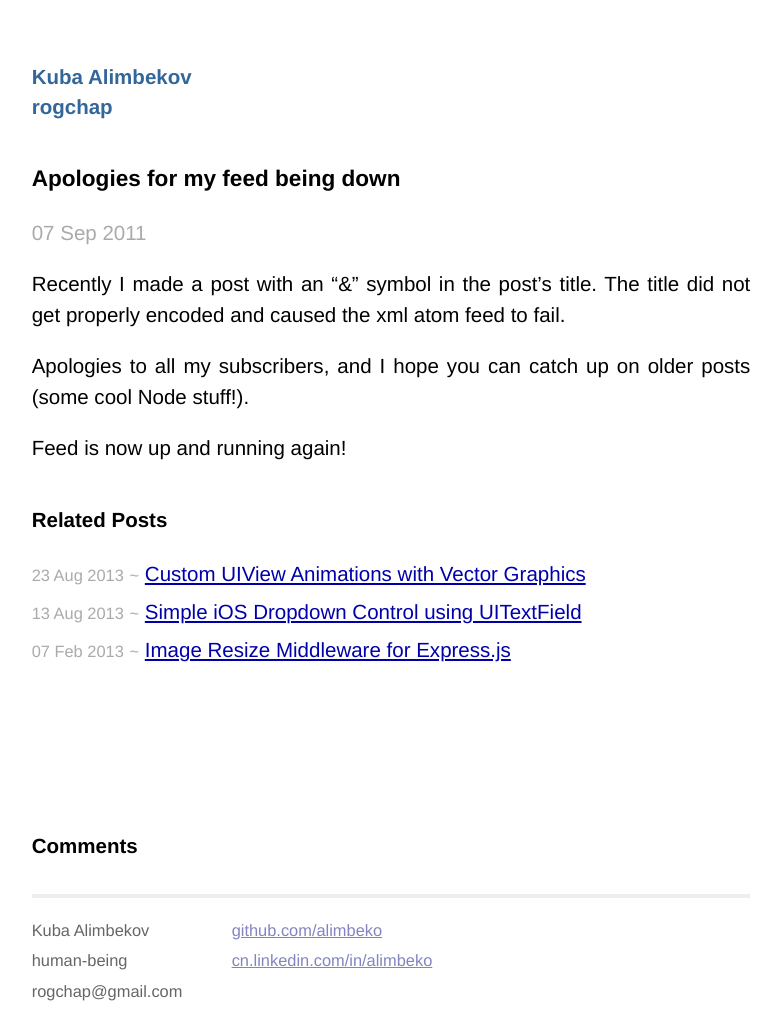
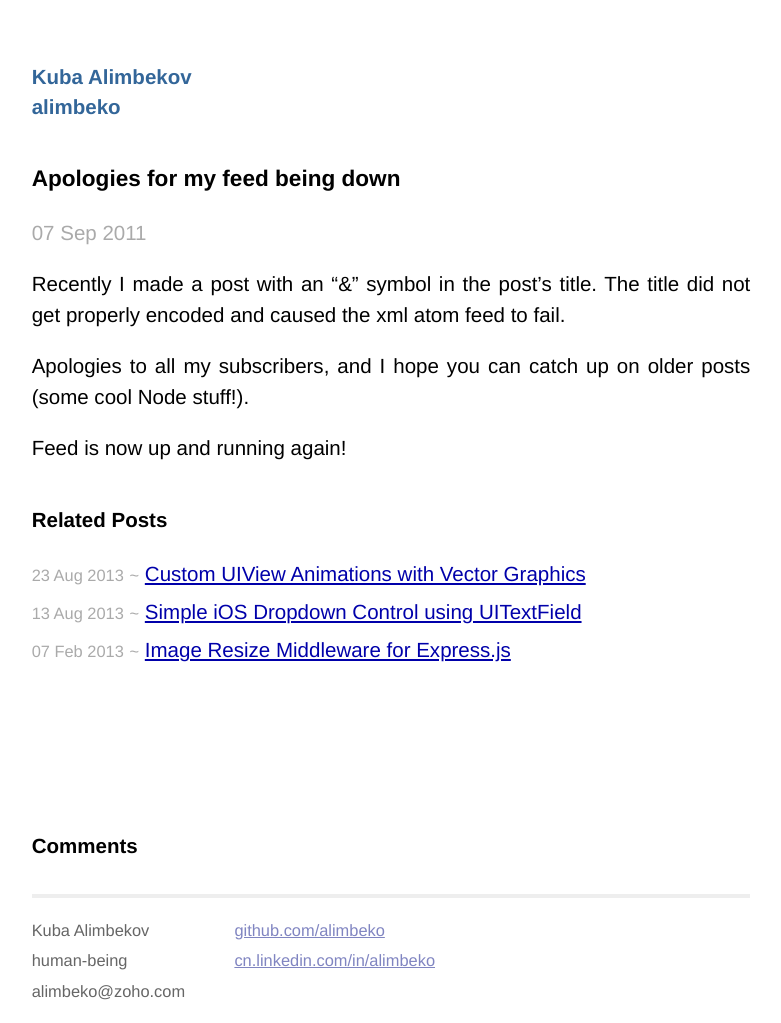
Before and after one commit to alimbeko/alimbeko.github.io, a Jekyll site: the page built from _posts/2011-09-07-apologies-for-my-feed-being-down.md, in a window 1280 px wide. Shown: the whole page, without its empty margins (249-1030 px from the left). Built offline with Jekyll 4.4.1, drawn with Linux system fonts in a browser that asks for light colours; comment, search, counter and statistics services are not loaded.

Commit message:
renamed templates 2

```diff
--- a/_layouts/default.html
+++ b/_layouts/default.html
@@ -11,14 +11,14 @@
 </head>
 <body>
 	<div class="site">
-		<div class="title"><a href="/">Kuba Alimbekov<br/>rogchap</a></div>
+		<div class="title"><a href="/">Kuba Alimbekov<br/>alimbeko</a></div>
 		{{ content }}
 		<div class="footer">
 			<div class="contact">
 				<p>
 					Kuba Alimbekov<br/>
 					human-being<br/>
-					&#114;&#111;&#103;&#99;&#104;&#97;&#112;&#64;&#103;&#109;&#97;&#105;&#108;&#46;&#99;&#111;&#109;
+					alimbeko@zoho.com
 				</p>
 			</div>
 			<div class="contact">
```
